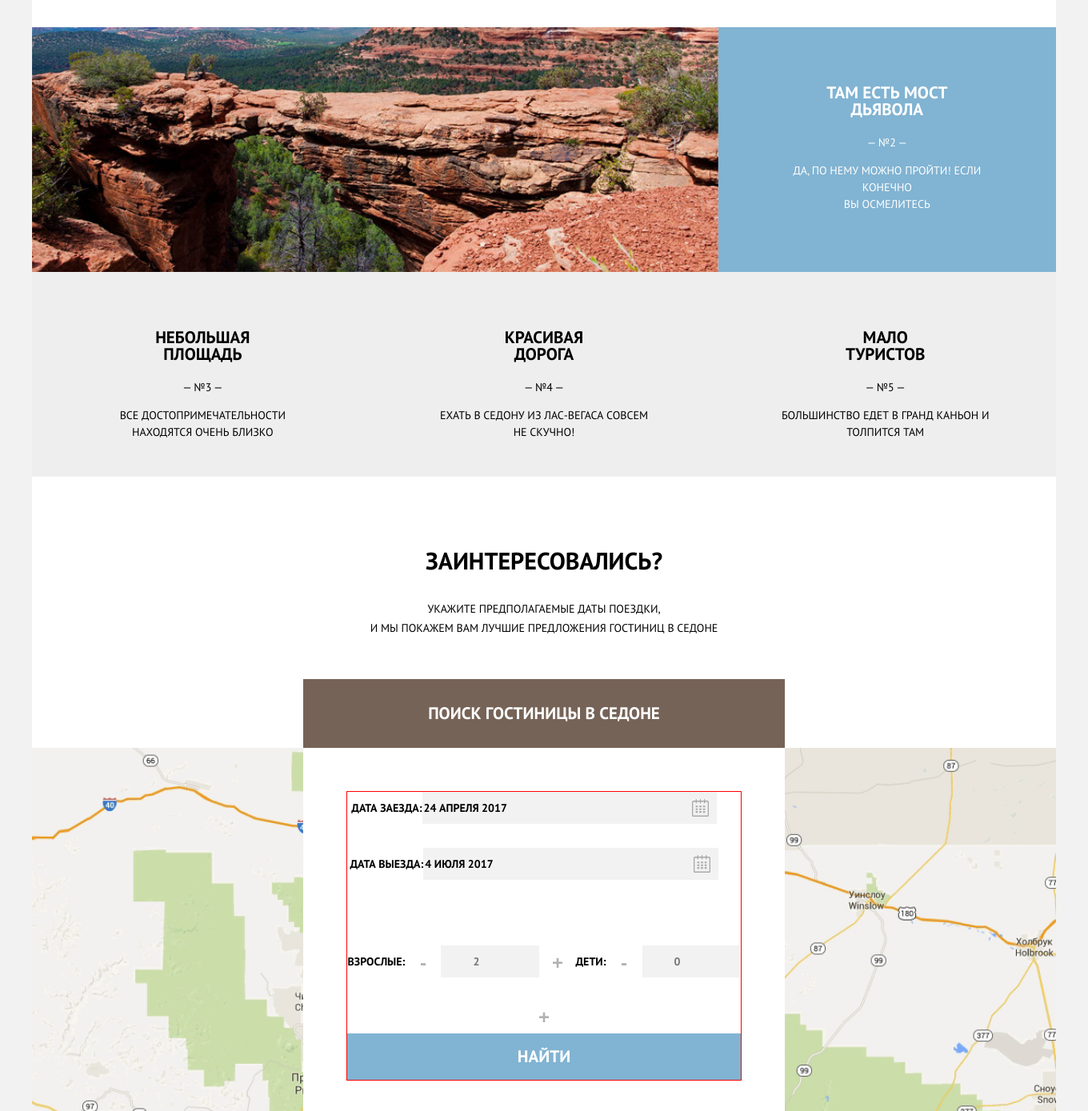
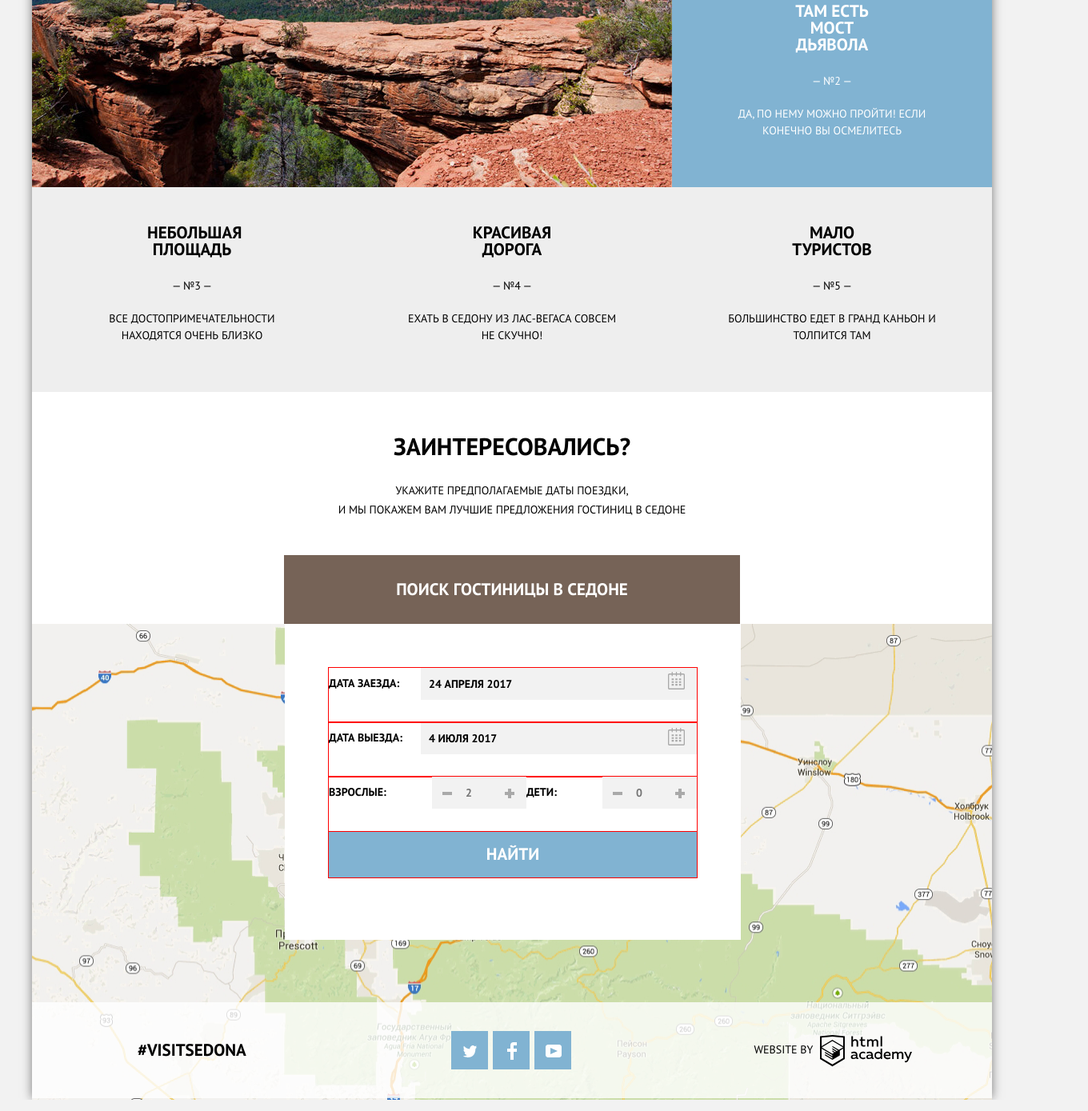
Before and after one commit to T0mmyGun/485859-sedona, a plain HTML site: page index.html in a window 1280 px wide. Shown: the part 1411-2800 px from the top of the page at 80% size, 1360 px wide, since content can reach past the window. Drawn offline with Linux system fonts and the light colour scheme.

Commit message:
Decoration1

```diff
--- a/css/style.css
+++ b/css/style.css
@@ -1,9 +1,6 @@
 body {
-  margin: auto;
+  margin: 0;
   padding: 0;
-  width: 1280px;
-  padding-left: 40px;
-  padding-right: 40px;
 
   font-family: "PT Sans", "Tahoma", sans-serif;
   font-size: 14px;
@@ -28,9 +25,17 @@ a {
   font-weight:700;
 }
 
+.page-wrapper{
+  width: 1200px;
+  margin-left: auto;
+  margin-right: auto;
+  box-shadow: 0 0 12px rgba(0,0,0,0.5);
+
+
+}
 .page-content {
   background-color: #ffffff;
-  width: 100%;
+  width: 1200px;
   margin-left: auto;
   margin-right: auto;
 }
@@ -38,11 +43,17 @@ a {
 header {
   padding: 0;
   margin: 0;
+  width: 1200px;
+  margin-left: auto;
+  margin-right: auto;
 }
 
 footer{
   padding: 0;
   margin: 0;
+  width: 1200px;
+  margin-left: auto;
+  margin-right: auto;
 }
 
 main{
@@ -50,13 +61,31 @@ main{
   margin: 0;
 }
 
-.visually-hidden {
-  display: none;
+.visually-hidden:not(:focus):not(:active),
+input[type="checkbox"].visually-hidden,
+input[type="radio"].visually-hidden {
+  position: absolute;
+
+  width: 1px;
+  height: 1px;
+  margin: -1px;
+  border: 0;
+  padding: 0;
+
+  white-space: nowrap;
+
+  clip-path: inset(100%);
+  clip: rect(0 0 0 0);
+  overflow: hidden;
 }
 
 .main-navigation {
-  width: 100%;
-  height: 56px;
+  width: 1200px;
+  min-height: 56px;
+  margin-left: auto;
+  margin-right: auto;
+
+    position: relative;
 
   font-weight: bold;
 
@@ -79,11 +108,13 @@ main{
 .main-navigation a{
   vertical-align: middle;
   margin: 0;
+
 }
 
 .main-navigation li{
   width: 20%;
   vertical-align: middle;
+
 }
 
 .main-navigation li:nth-of-type(2){
@@ -91,11 +122,14 @@ main{
   margin-right: 20%;
 }
 
+
+
 .logo{
   position: absolute;
   transform: translateX(-50%);
   z-index: 2;
     left: 50%;
+    right: 50%;
     top: 0;
     width: 138px;
     height: 70px;
@@ -117,8 +151,10 @@ main{
 .promo {
   position: relative;
 
-  padding-top: 70px;
+  padding-top: 77px;
   padding-bottom: 90px;
+  height: 510px;
+  box-sizing: border-box;
 
   text-align: center;
 
@@ -132,17 +168,28 @@ main{
 
 .demo-block{
   padding-top: 60px;
+  padding-bottom: 50px;
   text-align: center;
-  margin-bottom: 50px;
 }
 
 
 .demo-block p:first-child {
   font-size: 21px;
+  width: 440px;
+  margin: 0;
+  padding: 0;
+  margin-left:auto;
+  margin-right: auto;
+margin-bottom: 28px;}
+
+.demo-block p:nth-child(2) {
+  padding: 0;
+  margin:0;
   }
 
 .reasons{
   padding:0;
+
 }
 
 .reasons ul{
@@ -159,25 +206,38 @@ main{
 .reasons li{
   box-sizing: border-box;
   flex-grow:1;
+
 }
 
 
 .reason{
-  width: 33%;
+  box-sizing: border-box;
+  width: 400px;
   min-height: 256px;
-  padding-top: 50px;
+  padding-top: 46px;
+  padding-left: 60px;
+  padding-right: 60px;
+  padding-bottom: 60px;
 }
 
 .reason p{
-  width: 65%;
+  min-width: 208px;
+  margin:0;
   margin-left: auto;
   margin-right: auto;
+  padding:0;
+}
+
+.reason p:first-of-type{
+  margin-bottom: 20px;
 }
 
 .reason h3{
-  width: 36%;
+  width: 40%;
+  margin:0;
   margin-left: auto;
   margin-right: auto;
+  margin-bottom: 25px;
 }
 
 
@@ -185,22 +245,38 @@ main{
   display: flex;
   flex-wrap:nowrap;
   width: 100%;
+  padding: 0;
 }
 
 .reason-wide-reverse{
   flex-direction: row-reverse;
 }
 
+.reason-info{
+  box-sizing: border-box;
+  width: 400px;
+  min-height: 256px;
+  padding-top: 46px;
+}
+
 .reason-img{
-
+  padding: 0;
+  flex-grow: 1;
   min-height: 256px;
-  width: 67%;
+  width: 800px;
 	position:relative;
   overflow: hidden;
 
 }
 
-.tile-picture{
+.reason-wide .tile-picture{
+  position:absolute;
+  width: 100%;
+  left: 0;
+  bottom: -70px;
+}
+
+.reason-wide-reverse .tile-picture{
   position:absolute;
   width: 100%;
   left: 0;
@@ -217,17 +293,26 @@ main{
 
 
 .offer{
+  box-sizing: border-box;
   width: 33%;
+  min-height: 330px;
   flex-grow: 1;
   padding-top: 160px;
   text-align: center;
-  margin-bottom:80px;
+
+}
+
+.offer h3{
+  margin: 0;
+  margin-bottom: 25px;
 }
 
 .offer p{
   width: 65%;
+  margin: 0;
   margin-right: auto;
   margin-left: auto;
+  margin-bottom: 80px;
 }
 
 
@@ -249,16 +334,16 @@ main{
 
 .food{
   position: relative;
-  background-image: url(../img/icon-2.svg);
+  background-image: url(../img/icon-3.svg);
   background-repeat:no-repeat;
   background-position: 50% 60px;
 }
 
 .souv{
   position: relative;
-  background-image: url(../img/icon-3.svg);
+  background-image: url(../img/icon-2.svg);
   background-repeat:no-repeat;
-  background-position: 50% 60px;
+  background-position: 50% 50px;
 }
 
 .reason-wide .reason-info {
@@ -275,11 +360,11 @@ main{
 .booking-preview{
   width: 100%;
   position: relative;
-  padding-top: 57px;
+  padding-top: 50px;
 }
 
 .booking-container{
-  width: 47%;
+  width: 570px;
   margin-left: auto;
   margin-right: auto;
 
@@ -288,10 +373,15 @@ main{
 
 .booking-preview p {
   line-height: 24px;
+  margin: 0;
+}
+
+.booking-preview p:first-child{
+  margin-bottom: 25px;
 }
 
 .booking-preview p:nth-child(2){
-  margin-bottom: 52px;
+  margin-bottom: 45px;
 }
 
 .booking-preview .bold {
@@ -314,7 +404,7 @@ main{
 }
 
 
-.brown-btn:hover, .social-btn:focus {
+.brown-btn:hover{
   background-color: #604e43;
 }
 
@@ -324,37 +414,33 @@ main{
   background-color: #503e33;
 }
 
-
-.search-hotel-btn{
-  display: block;
+.booking-container .brown-btn{
   box-sizing: border-box;
+  display: inline-block;
+  min-height: 85px;
   padding: 30px 140px;
-  min-height: 86px;
     width: 100%;
 
     font-size: 21px;
     font-weight: 700;
     line-height: 26px;
-  vertical-align: middle;
 }
+
 
 .booking-container {
   text-align: center;
 
 }
 
-.brown-btn a{
-  margin:auto;
-}
-
-
 .popup {position:absolute;
-  z-index: 1;
+  z-index: 2;
   box-sizing: border-box;
-  width: 47%;
+  width: 570px;
   min-height: 395px;
   padding: 55px;
-
+  left:316px;
+  margin-right: auto;
+  align-items: : center;
   font-weight: bold;
 
   background-color: #ffffff;
@@ -367,19 +453,18 @@ main{
 
 .popup-content p{
   margin: 0;
-
+  padding: 0;
+  outline: red solid 1px;
+  box-sizing: border-box;
+  display: flex;
+  flex-direction: row;
+  flex-wrap: nowrap;
+  align-items: flex-start;
 }
-
-.popup-content label{
-  margin-right: 11px;
-  margin-left: 0;
-
-}
-
 
 .popup input{
   box-sizing: border-box;
-  margin-bottom: 30px;
+
 
   font: inherit;
   text-transform: inherit;
@@ -389,19 +474,40 @@ main{
   border: none;
 }
 
-.popup label{
-  margin-left: 0;
-  margin-right: auto;
+.popup p{
+  display: flex;
+  flex-direction: row;
+  flex-wrap: nowrap;
 
 }
 
-.popup input[type="text"]{
-  width: 75%;
+.popup label{
+  display: inline-block;
+  white-space: nowrap;
+  line-height: 38px;
+  vertical-align: middle;
+  margin-left: 0;
+  margin-right: auto;
+  margin-bottom: 30px;
 }
 
-.popup input[type="number"]{
-  width: 25%;
-  padding-left: 40px;
+
+.amount-field{
+  align-items: center;
+  position: relative;
+  justify-content:space-between;
+}
+
+
+.date-field input {
+  box-sizing: border-box;
+  width: 345px;
+  padding-left: 10px;
+}
+
+.amount-field input{
+  width: 38px;
+
   }
 
 .popup input:hover{
@@ -413,16 +519,20 @@ main{
 }
 
 .calendar{
-  position: relative;
+  position: absolute;
   padding:0;
   margin:0;
-  right:35px;
-  vertical-align: middle;
-
+  right:15px;
   background-color: transparent;
   border: none;
 }
+.date-of-arrival-calendar{
+  top: 5px;
+}
 
+.date-of-departure-calendar{
+  top: 75px;
+}
 .calendar svg{
 fill-opacity: 0.3;
 }
@@ -437,17 +547,27 @@ fill-opacity: 1;
 }
 
 .amount-btn{
-  width: 38px;
+  font-size:0;
+  padding: 20px;
+  min-height: 38px;
+  background-color:#f2f2f2;
+  border: none;
+  position:relative;
+}
 
-  color: rgba(0,0,0,0.3);
-  line-height: 38px;
-  font-size:24px;
-  font-weight: 600;
-  vertical-align: middle;
+.amount-btn::before,
+.amount-btn::after{
+  content: "";
+  position: absolute;
+  top: 19px;
+  left: 13px;
+  width: 12px;
+  height: 4px;
+  background-color: #a9a9a9;
+}
 
-  background-color: transparent;
-  border: none;
-
+.amount-plus::after{
+  transform: rotate(90deg);
 }
 
 .amount-btn:hover{
@@ -485,34 +605,42 @@ fill-opacity: 1;
 }
 
 
-.map{
-  overflow:hidden;
-	position:relative;
+.map{position:relative;
   width: 100%;
   height: 473px;
+}
+
+.map img{
+	position: absolute;
+  left: 0;
+  top:-5;
+  width: 1200px;
+  height: 595px;
+  z-index: 1;
 }
 
 
 
 .page-footer{
+  position: relative;
   display: flex;
   flex-direction: row;
   justify-content: flex-start;
   box-sizing: border-box;
-  width: 100%;
   align-items: center;
   padding-top: 36px;
   padding-left: 132px;
   padding-right: 100px;
+  z-index: 2;
 
   padding-bottom: 36px;
-  background-color: #ffffff;
+  background-color:rgba(256,256,256,0.8);
 }
 
 .hashtag{
   font-size: 21px;
   margin:0;
-  margin-right: 256px;
+  margin-right: 253px;
 }
 
 .htmlacademy-link svg{
@@ -534,7 +662,7 @@ fill-opacity: 1;
 
   width: 46px;
   height: 48px;
-  margin:0 6px;
+  margin:0 3px;
 
   background-color: #81b3d2;
 }
@@ -585,6 +713,10 @@ fill-opacity: 1;
   margin-left: auto;
 }
 
+.htmlacademy-link span{
+  margin-right: 5px;
+}
+
 .htmlacademy:hover svg{
   fill:#81b3d2;
 }
@@ -598,7 +730,8 @@ fill-opacity: 1;
 
 .search-form{
   position: relative;
-  padding: 30px 75px;
+  padding: 30px 70px;
+  padding-bottom: 35px;
   line-height: 21px;
   color: #ffffff;
   height: 210px;
@@ -612,29 +745,39 @@ fill-opacity: 1;
     margin: 0;
     width: 100%;
     display: flex;
-    box-sizing: border-box;
     flex-direction: row;
-    justify-content:  space-between;
+    justify-content: flex-start;
 }
 
 .search-form fieldset {
   border: none;
+  padding: 0;
 }
 
 .search-form legend {
   font-size: 16px;
   font-weight: bold;
+  margin: 0;
+  margin-bottom: 10px;
 }
 
 .search-form ul {
   list-style: none;
+  margin-bottom: 40px;
+}
+
+.search-form li{
+  margin: 0;
+  margin-bottom: 25px;
+}
+
+.search-form li:last-child{
   margin-bottom: 30px;
 }
 
-.search-form label{
-  margin-bottom: 30px;
+.search-form .infrastructure{
+  margin-right: 115px;
 }
-
 .search-form label {
   position: relative;
 
@@ -679,8 +822,10 @@ input.start-value{
     border-right: 2px #ffffff solid;
 }
 
+
+
 .filter-range {
-  width: 330px;
+  width: 320px;
 
   color: #ffffff;
   text-transform: uppercase;
@@ -812,6 +957,13 @@ input.start-value{
 
   background: #ffffff;
 }
+
+
+
+.search-form .filter-range{
+  margin-left: auto;
+}
+
 
 
 .sorting-field{
@@ -979,24 +1131,29 @@ margin-right: 30px;
   min-height: 90px;
   padding: 0;
   flex-direction:row;
-  align-content: stretch;
   flex-wrap: wrap;
   box-sizing: border-box;}
 
-.result-title {outline: 1px red solid;
+.result-title {
+  font: inherit;
+  font-size: 18px;
+  line-height: 18px;
   width: 100%;
-  height: 16px;
+  font-weight: 700;
   padding: 0;
 }
 
-.result-title h3{
-  width: 100%;
+.search-result-info a{
+  flex-grow: 1;
   margin: 0;
+  display: inline-block;
+  vertical-align: baseline;
 }
 
 .result-collumn{outline: 1px cyan solid;
+  box-sizing: border-box;
   width: 40%;
-  height: 50px;
+  min-height: 60px;
   margin-right: 5px;
   padding: 0;
 }
@@ -1005,8 +1162,8 @@ margin-right: 30px;
 }
 
 .result-collumn span{
-  margin-bottom: 20px;
-
+  display: inline-block;
+  margin-bottom: 15px;
 }
 .result-collumn .blue-btn{
   display:block;
--- a/index.html
+++ b/index.html
@@ -11,6 +11,7 @@
 </head>
 
 <body>
+  <div class="page-wrapper">
   <header class="page-header">
 
     <nav class="main-navigation">
@@ -41,8 +42,10 @@
 
     <div class="demo-block">
 
-      <p class="bold"><b> Седона-небольшой городок в Аризоне, заслуживающий большего.</b></p>
-      <p>Рассмотрим 5 причин, почему Седона круче чем гранд каньон!</p>
+      <p class="bold"><b> Седона — небольшой городок в Аризоне,
+заслуживающий большего!
+</b></p>
+      <p>Рассмотрим 5 причин, по которым Седона круче чем гранд каньон!</p>
 
     </div>
 
@@ -82,9 +85,9 @@
 
         <li class="reason-wide reason-wide-reverse">
           <div class="reason reason-info">
-            <h3>Там есть мост дьявола</h3>
+            <h3>Там есть<br> мост дьявола</h3>
             <p>— №2 —</p>
-            <p>Да, по нему можно пройти! Если конечно<br> вы осмелитесь</p>
+            <p>Да, по нему можно пройти! Если конечно вы осмелитесь</p>
           </div>
           <div class="reason-img">
             <img src="img/devil's_bridge.jpg" class="tile-picture" alt="Пейзаж Седоны" />
@@ -118,48 +121,50 @@
       <p class="bold"><b>Заинтересовались?</b></p>
       <p>Укажите предполагаемые даты поездки,<br> и мы покажем вам лучшие предложения гостиниц в Седоне</p>
       <a href="#" Class="btn brown-btn search-hotel-btn">Поиск гостиницы в Седоне</a>
+    </div>
+    </section>
+
+
+
+
+
+
+<section class="map">
+  <h2 class="visually-hidden">Седона на карте</h2>
 
   <section class="popup">
     <h2 class="visually-hidden">Форма поиска гостиниц</h2>
     <form action="https://echo.htmlacademy.ru" method="post">
       <div class="popup-content">
-          <p>
-            <label>Дата заезда:<input type="text" name="date-of-arrival" id="date-of-arrival" value="24 апреля 2017" required></label>
+      <p class="date-field">
+        <label for="date-of-arrival">Дата заезда:</label><input type="text" name="date-of-arrival" id="date-of-arrival" value="24 апреля 2017" required>
         <button class="calendar date-of-arrival-calendar">
         <svg xmlns="http://www.w3.org/2000/svg" width="21" height="22" viewBox="0 0 21 22"><path d="M19.251 2.025h-2.845V.648c0-.381-.294-.689-.656-.689-.363 0-.656.308-.656.689v1.377h-3.938V.648c0-.381-.294-.689-.655-.689-.363 0-.657.308-.657.689v1.377H5.906V.648c0-.381-.294-.689-.656-.689-.363 0-.657.308-.657.689v1.377H1.75C.784 2.025 0 2.847 0 3.862v16.302C0 21.179.784 22 1.75 22h17.501c.966 0 1.749-.821 1.749-1.836V3.862c0-1.015-.783-1.837-1.749-1.837zm.437 18.139a.448.448 0 0 1-.437.459H1.75a.45.45 0 0 1-.438-.459V3.862a.45.45 0 0 1 .438-.459h2.844v1.378c0 .381.294.689.657.689.362 0 .656-.308.656-.689V3.403h3.938v1.378c0 .381.294.689.657.689.361 0 .655-.308.655-.689V3.403h3.938v1.378c0 .381.293.689.656.689.362 0 .656-.308.656-.689V3.403h2.845c.241 0 .437.206.437.459v16.302z"/><path d="M4.594 8.225h2.625v2.066H4.594zM4.594 11.668h2.625v2.067H4.594zM4.594 15.112h2.625v2.066H4.594zM9.188 15.112h2.625v2.066H9.188zM9.188 11.668h2.625v2.067H9.188zM9.188 8.225h2.625v2.066H9.188zM13.781 15.112h2.625v2.066h-2.625zM13.781 11.668h2.625v2.067h-2.625zM13.781 8.225h2.625v2.066h-2.625z"/> </svg> </button>
       </p>
-          <p>
-            <label>Дата выезда:<input type="text" name=" date-of-departure" id="date-of-departure" value="4 июля 2017" required></label>
+      <p class="date-field">
+        <label for="date-of-departure">Дата выезда:</label><input type="text" name=" date-of-departure" id="date-of-departure" value="4 июля 2017" required>
         <button class="calendar date-of-departure-calendar">
         <svg xmlns="http://www.w3.org/2000/svg" width="21" height="22" viewBox="0 0 21 22"><path d="M19.251 2.025h-2.845V.648c0-.381-.294-.689-.656-.689-.363 0-.656.308-.656.689v1.377h-3.938V.648c0-.381-.294-.689-.655-.689-.363 0-.657.308-.657.689v1.377H5.906V.648c0-.381-.294-.689-.656-.689-.363 0-.657.308-.657.689v1.377H1.75C.784 2.025 0 2.847 0 3.862v16.302C0 21.179.784 22 1.75 22h17.501c.966 0 1.749-.821 1.749-1.836V3.862c0-1.015-.783-1.837-1.749-1.837zm.437 18.139a.448.448 0 0 1-.437.459H1.75a.45.45 0 0 1-.438-.459V3.862a.45.45 0 0 1 .438-.459h2.844v1.378c0 .381.294.689.657.689.362 0 .656-.308.656-.689V3.403h3.938v1.378c0 .381.294.689.657.689.361 0 .655-.308.655-.689V3.403h3.938v1.378c0 .381.293.689.656.689.362 0 .656-.308.656-.689V3.403h2.845c.241 0 .437.206.437.459v16.302z"/><path d="M4.594 8.225h2.625v2.066H4.594zM4.594 11.668h2.625v2.067H4.594zM4.594 15.112h2.625v2.066H4.594zM9.188 15.112h2.625v2.066H9.188zM9.188 11.668h2.625v2.067H9.188zM9.188 8.225h2.625v2.066H9.188zM13.781 15.112h2.625v2.066h-2.625zM13.781 11.668h2.625v2.067h-2.625zM13.781 8.225h2.625v2.066h-2.625z"/> </svg> </button>
       </p>
-          <p>
-            <label for="adult-amount">Взрослые:
-                <button name="-" class="amount-btn down-amount">-</button>
-            <input type="number" min="1" name="adult-amount"
+      <p class="amount-field">
+        <label for="adult-amount">Взрослые:</label>
+            <button name="-" class="amount-btn amount-minus">-</button>
+        <input type="text" name="adult-amount"
         class="amount adult-amount" id="adult-amount" placeholder="2" required/>
-                <button name="plus" class="amount-btn up-amount">+</button>
-          </label>
+            <button name="plus" class="amount-btn amount-plus">+</button>
 
-            <label for="child-amount">Дети:
-                <button name="minus" class="amount-btn down-amount">-</button>
-            <input type="number" min="1" name="child-amount" id="child-amount" class="amount child-amount" placeholder="0">
-                <button name="plus" class="amount-btn up-amount">+</button>
-            </label>
+
+        <label for="child-amount">Дети:</label>
+            <button name="minus" class="amount-btn amount-minus">-</button>
+        <input type="text"  name="child-amount" id="child-amount" class="amount child-amount" placeholder="0">
+            <button name="plus" class="amount-btn amount-plus">+</button>
+
       </p>
       <button type="submit"class="btn blue-btn">Найти</button>
     </form>
   </div>
   </section>
 
-    </div>
-    </section>
-
-
-
-
-<section class="map">
-  <h2 class="visually-hidden">Седона на карте</h2>
   <img src="img/map.jpg" width="100%" alt="Как доехать до Седоны">
 </section>
 
@@ -190,6 +195,7 @@
     </a>
   </div>
   </footer>
+</div>
 </body>
 
 </html>
```
Also changed, not shown: catalog.html (+9 -6 lines). Lines whose indentation alone changed are shown as unchanged.
